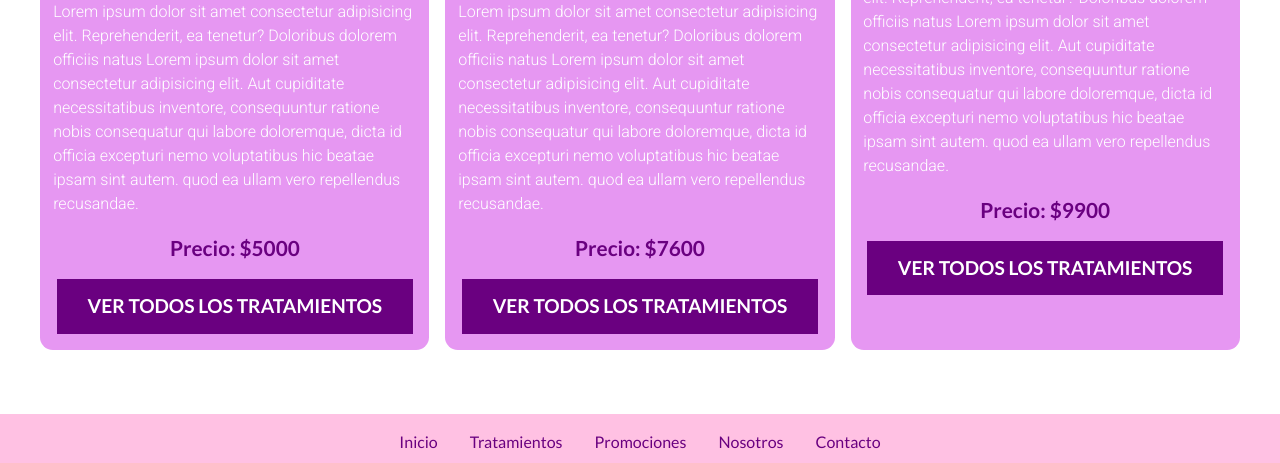
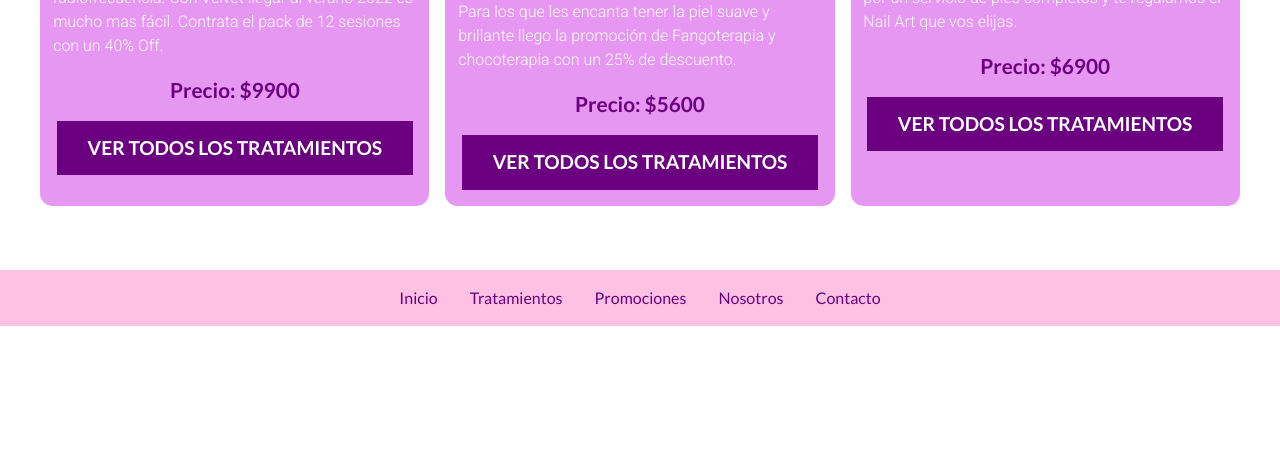
Before and after one commit to Axelken93/velvet-estetica-y-spa-wilde, a website: page rsc/paginas/promociones.html in a window 1280 px wide. Shown: the part 792-1255 px from the top of the page. After the commit the page ends 1118 px from the top, so only its background shows below. Drawn offline with nearby package versions, Linux system fonts and the light colour scheme.

Commit message:
Agregando texto a promociones.html

```diff
--- a/rsc/paginas/promociones.html
+++ b/rsc/paginas/promociones.html
@@ -65,43 +65,34 @@
                 <div class="contenedor-promociones">
                     <h3 class="titulo-promocion">Promoción 1:</h3>
                     <img class="img-tratamiento" src="../img/under-construction.jpg" alt="Conoce nuestro Salon de Pies y ademas hacete radiofrecuencia"> <!--Aun no existen las imagenes, simulo codigo-->
-                    <h4 class="nombre-promocion">Salón de pies + Radiofrecuencia:</h4>
-                    <p class="parrafo-promocion">Lorem ipsum dolor sit amet consectetur adipisicing elit.
-                    Reprehenderit, ea tenetur? Doloribus dolorem officiis natus
-                    Lorem ipsum dolor sit amet consectetur adipisicing elit. Aut
-                    cupiditate necessitatibus inventore, consequuntur ratione nobis
-                    consequatur qui labore doloremque, dicta id officia excepturi
-                    nemo voluptatibus hic beatae ipsam sint autem. quod ea ullam
-                    vero repellendus recusandae.</p>
-                    <p class="precio">Precio: $5000</p>
+                    <h4 class="nombre-promocion">Radiofrecuencia:</h4>
+                    <p class="parrafo-promocion">
+                        Pack promocional de 12 sesiones de radiofrecuencia. Con Velvet llegar al verano 2022
+                        es mucho mas fácil. Contrata el pack de 12 sesiones con un 40% Off.
+                    </p>
+                    <p class="precio">Precio: $9900</p>
                     <a href="tratamientos.html"><button class="boton">Ver todos los tratamientos</button></a>
                 </div>
                 <div class="contenedor-promociones">
                     <h3 class="titulo-promocion">Promoción 2:</h3>
                     <img class="img-tratamiento" src="../img/under-construction.jpg" alt="Mimate con este delicioso duo de fangoterapia y Chocoterapia en Velvet"> <!--Aun no existen las imagenes, simulo codigo-->
                     <h4 class="nombre-promocion">Fangoterapia + Chocoterapia:</h4>
-                    <p class="parrafo-promocion">Lorem ipsum dolor sit amet consectetur adipisicing elit.
-                    Reprehenderit, ea tenetur? Doloribus dolorem officiis natus
-                    Lorem ipsum dolor sit amet consectetur adipisicing elit. Aut
-                    cupiditate necessitatibus inventore, consequuntur ratione nobis
-                    consequatur qui labore doloremque, dicta id officia excepturi
-                    nemo voluptatibus hic beatae ipsam sint autem. quod ea ullam
-                    vero repellendus recusandae.</p>
-                    <p class="precio">Precio: $7600</p>
+                    <p class="parrafo-promocion">
+                        Para los que les encanta tener la piel suave y brillante llego la promoción de Fangoterapia
+                         y chocoterapia con un 25% de descuento.
+                    </p>
+                    <p class="precio">Precio: $5600</p>
                     <a href="tratamientos.html"><button class="boton">Ver todos los tratamientos</button></a>
                 </div>
                 <div class="contenedor-promociones">
                     <h3 class="titulo-promocion">Promoción 3:</h3>
                     <img class="img-tratamiento" src="../img/under-construction.jpg" alt="Ponete bella para una ocasion especial con Nails Art y belleza de pies"> <!--Aun no existen las imagenes, simulo codigo-->
                     <h4 class="nombre-promocion">Salón de pies + Nails Art:</h4>
-                    <p class="parrafo-promocion">Lorem ipsum dolor sit amet consectetur adipisicing elit.
-                    Reprehenderit, ea tenetur? Doloribus dolorem officiis natus
-                    Lorem ipsum dolor sit amet consectetur adipisicing elit. Aut
-                    cupiditate necessitatibus inventore, consequuntur ratione nobis
-                    consequatur qui labore doloremque, dicta id officia excepturi
-                    nemo voluptatibus hic beatae ipsam sint autem. quod ea ullam
-                    vero repellendus recusandae.</p>
-                    <p class="precio">Precio: $9900</p>
+                    <p class="parrafo-promocion">
+                        En Velvet tenemos una promoción irresistible, vení por un servicio de pies completos y te
+                        regalamos el Nail Art que vos elijas.
+                    </p>
+                    <p class="precio">Precio: $6900</p>
                     <a href="tratamientos.html"><button class="boton">Ver todos los tratamientos</button></a>
                 </div>
             </div>
```
Also changed, not shown: 1 other file.
